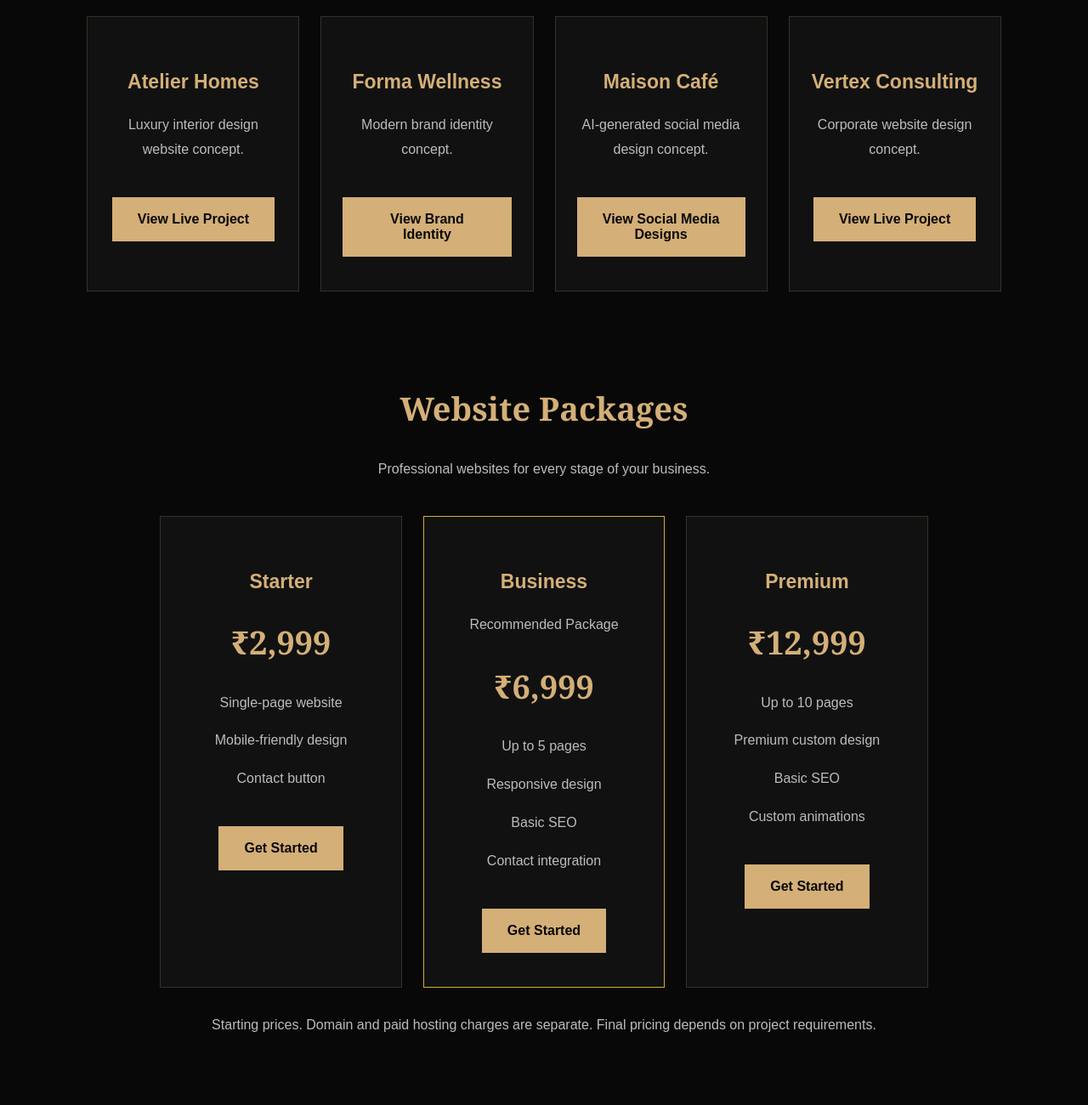
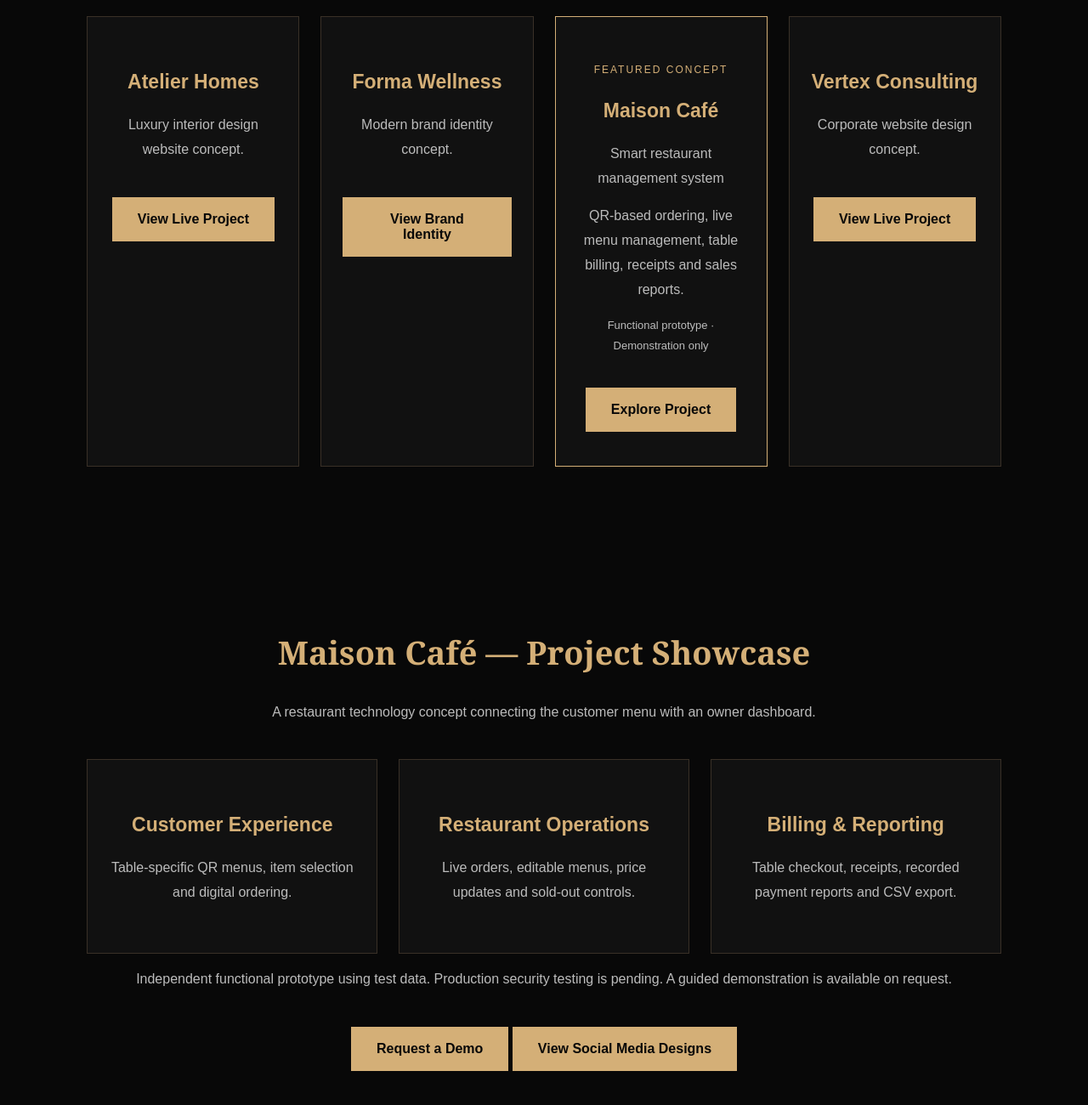
Before and after one commit to ganeshamtomesh2022-oss/ARV-DIGITAL-STUDIO, a plain HTML site: page index.html in a window 1280 px wide. Shown: the part 1620-2920 px from the top of the page at 85% size. Drawn offline with Linux system fonts and the light colour scheme.

Commit message:
Add files via upload

```diff
--- a/index.html
+++ b/index.html
@@ -265,13 +265,13 @@ View Brand Identity
 </a>
 </div>
 
-<div class="card">
+<div class="card" style="border-color:#d4af77;">
+<p class="gold" style="font-size:12px;letter-spacing:2px;">FEATURED CONCEPT</p>
 <h3>Maison Café</h3>
-<p>AI-generated social media design concept.</p>
-<a class="btn" href="maison-cafe.png"
-target="_blank" rel="noopener noreferrer">
-View Social Media Designs
-</a>
+<p>Smart restaurant management system</p>
+<p>QR-based ordering, live menu management, table billing, receipts and sales reports.</p>
+<p style="font-size:13px;">Functional prototype · Demonstration only</p>
+<a class="btn" href="#maison-project">Explore Project</a>
 </div>
 
 <div class="card">
@@ -284,6 +284,19 @@ View Live Project
 </a>
 </div>
 </div>
+</section>
+<section id="maison-project">
+<h2>Maison Café — Project Showcase</h2>
+<p>A restaurant technology concept connecting the customer menu with an owner dashboard.</p>
+<div class="grid">
+<div class="card"><h3>Customer Experience</h3><p>Table-specific QR menus, item selection and digital ordering.</p></div>
+<div class="card"><h3>Restaurant Operations</h3><p>Live orders, editable menus, price updates and sold-out controls.</p></div>
+<div class="card"><h3>Billing &amp; Reporting</h3><p>Table checkout, receipts, recorded payment reports and CSV export.</p></div>
+</div>
+<p>Independent functional prototype using test data. Production security testing is pending. A guided demonstration is available on request.</p>
+<a class="btn" href="mailto:arvdigitalstudio16@gmail.com?subject=Maison%20Cafe%20Demo%20Request">Request a Demo</a>
+<a class="btn" href="maison-cafe.png" target="_blank" rel="noopener noreferrer">View Social Media Designs</a>
+</section>
 <section id="pricing">
 
 <h2>Website Packages</h2>
@@ -330,6 +343,7 @@ Final pricing depends on project requirements.
 
 </section>
 
+<section id="about">
 <h2>About ARV Digital</h2>
 
 <p>
```
